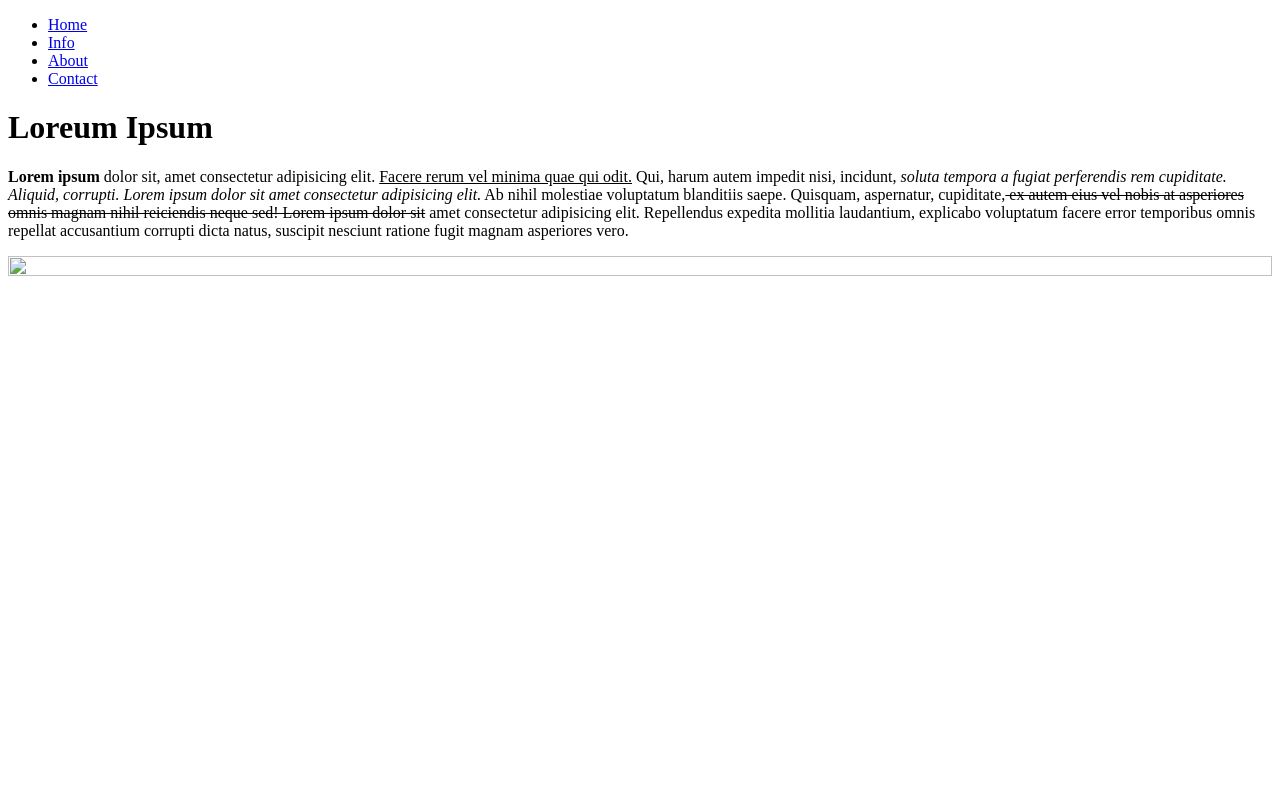
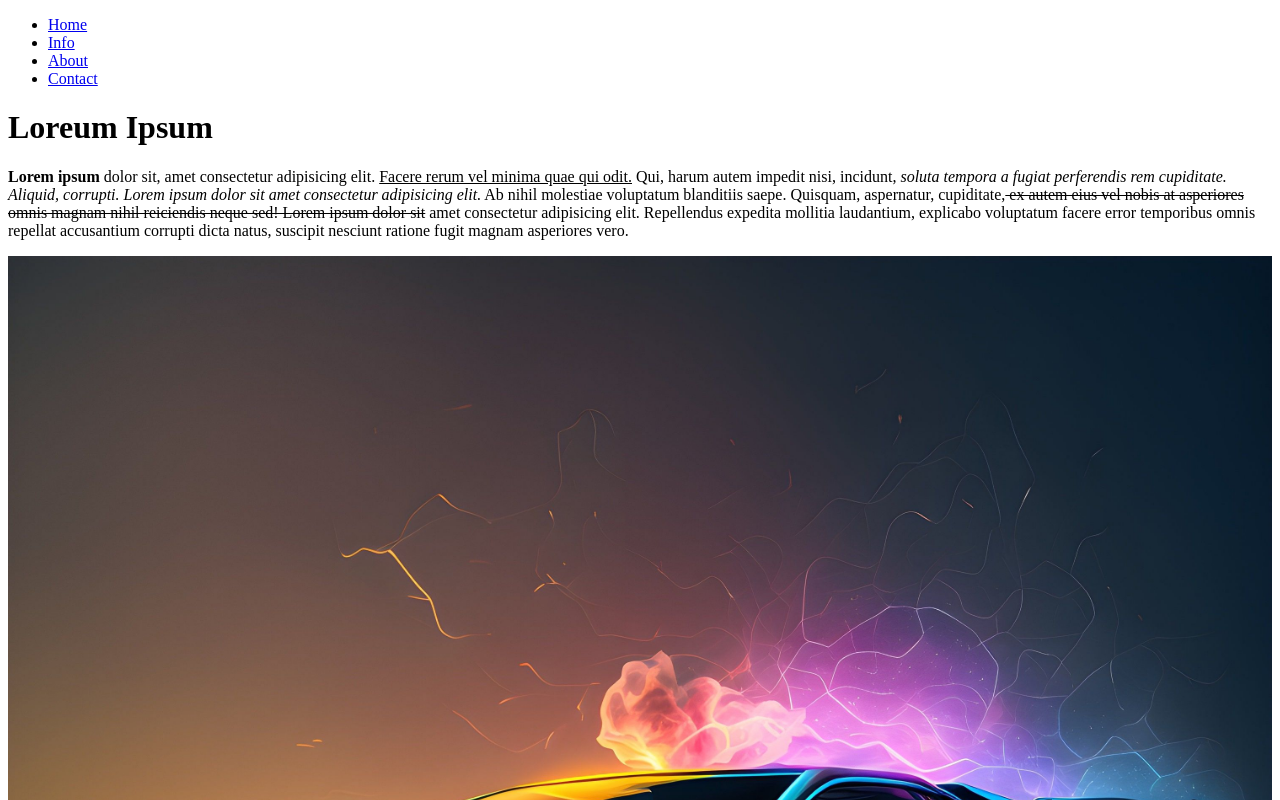
Before and after one commit to abdulsamadrana/website, a plain HTML site: page about.html in a window 1280 px wide. Shown: the top 800 px of the page. Drawn offline with Linux system fonts and the light colour scheme.

Commit message:
Update about.html

```diff
--- a/about.html
+++ b/about.html
@@ -15,7 +15,7 @@
 
     <h1>Loreum Ipsum</h1>
     <p><b>Lorem ipsum</b> dolor sit, amet consectetur adipisicing elit. <u>Facere rerum vel minima quae qui odit.</u> Qui, harum autem impedit nisi, incidunt, <i>soluta tempora a fugiat perferendis rem cupiditate. Aliquid, corrupti. Lorem ipsum dolor sit amet consectetur adipisicing elit.</i> Ab nihil molestiae voluptatum blanditiis saepe. Quisquam, aspernatur, cupiditate,<del> ex autem eius vel nobis at asperiores omnis magnam nihil reiciendis neque sed! Lorem ipsum dolor sit</del> amet consectetur adipisicing elit. Repellendus expedita mollitia laudantium, explicabo voluptatum facere error temporibus omnis repellat accusantium corrupti dicta natus, suscipit nesciunt ratione fugit magnam asperiores vero.</p>
-    <img src="img/img1.jpeg" alt="" height="100%" width="100%">
+    <img src="img1.jpeg" alt="" height="100%" width="100%">
 
 </body>
 </html>
```
